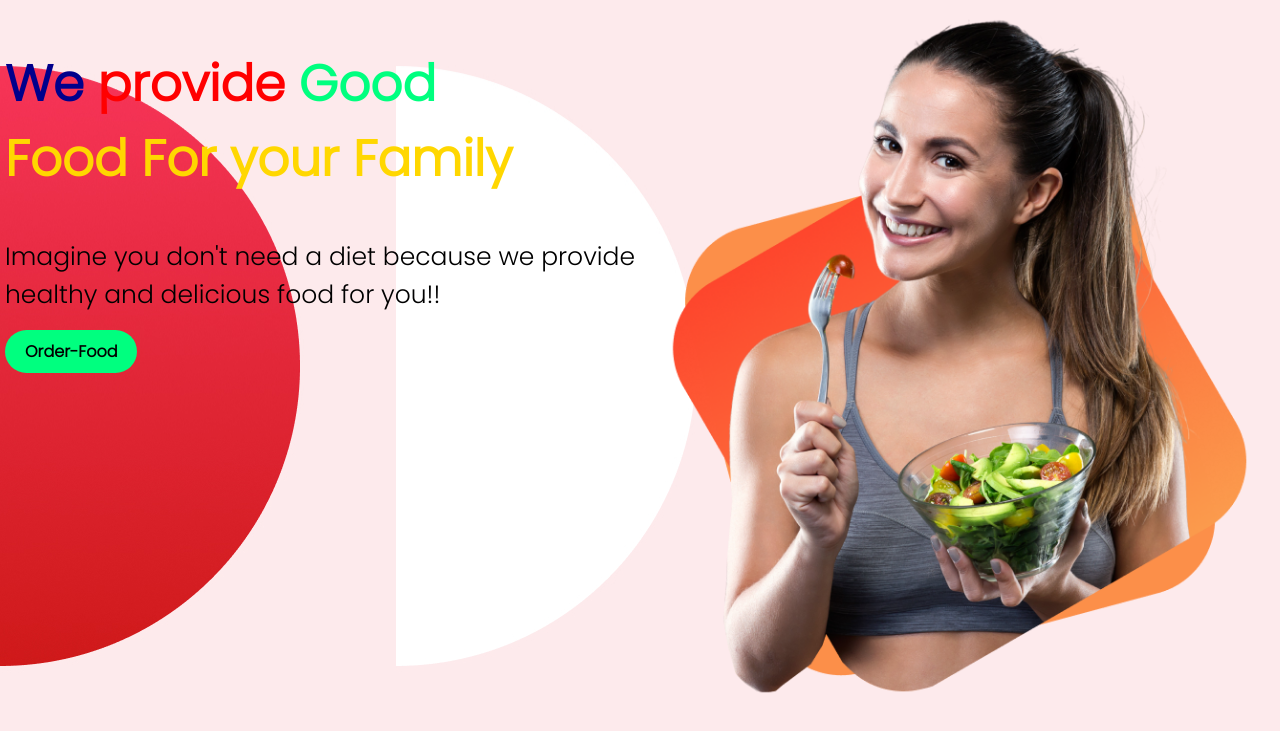
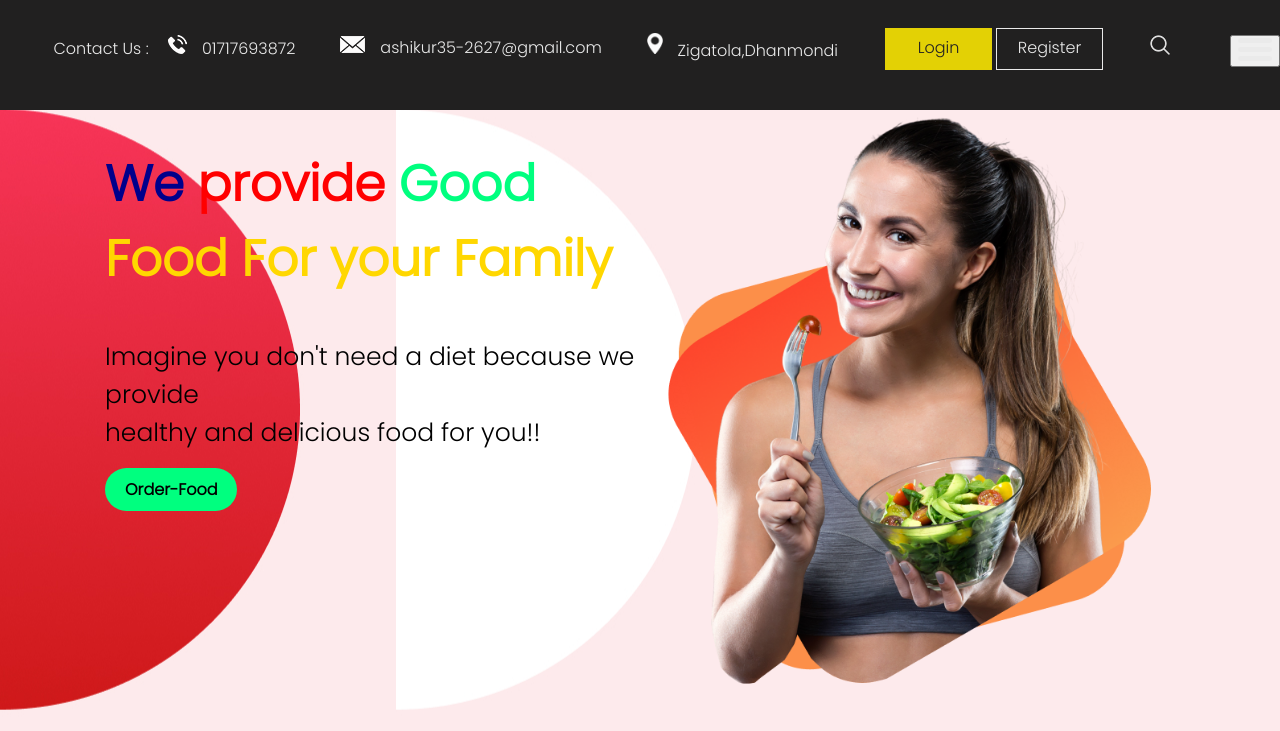
Before and after one commit to ashikur87/assignment-1, a plain HTML site: page index.html in a window 1280 px wide. Shown: the top 731 px of the page. Drawn offline with Linux system fonts and the light colour scheme.

Commit message:
added for bonus marking

```diff
--- a/index.html
+++ b/index.html
@@ -14,6 +14,29 @@
 </head>
 
 <body>
+    <header>
+        <div class="container-fluid">
+            <div class="right_header_info">
+                <ul>
+                    <li class="dinone">Contact Us : <img style="margin-right: 15px;margin-left: 15px;"
+                            src="images/phone_icon.png" alt="#"><a class="button" href="#">01717693872</a></li>
+                    <li class="dinone"><img style="margin-right: 15px;" src="images/mail_icon.png" alt="#"><a
+                            class="button" href="#">ashikur35-2627@gmail.com</a></li>
+                    <li class="dinone"><img style="margin-right: 15px;height: 21px;position: relative;top: -2px;"
+                            src="images/location_icon.png" alt="#"><a class="button" href="#">Zigatola,Dhanmondi</a>
+                    </li>
+                    <li class="button_user"><a class="button active" href="#">Login</a><a class="button"
+                            href="#">Register</a></li>
+                    <li><img style="margin-right: 15px;" src="images/search_icon.png" alt="#"></li>
+                    <li>
+                        <button type="button" id="sidebarCollapse">
+                            <img src="images/menu_icon.png" alt="#">
+                        </button>
+                    </li>
+                </ul>
+            </div>
+        </div>
+    </header>
     <section class=" first flexiable-container">
         <div class="half-width">
             <h1><span class="a">We </span><span class="b">provide</span><span class="c"> Good</span><br>
@@ -101,7 +124,7 @@
     <br>
     <br>
     <section>
-        <div class="full flexiable-container">
+        <div class="sub flexiable-container">
             <div class="half-width2">
                 <h1 class="c">700K</h1>
                 <p>Youtube Subscribers</p>
--- a/style.css
+++ b/style.css
@@ -1,4 +1,72 @@
 body{font-family: 'Poppins', sans-serif;margin: 0%;}
+header {
+    min-height: 80px;
+    background: #212020;
+    padding: 15px 0;
+    position: fixed;
+    width: 100%;
+    top: 0;
+    left: 0;
+    z-index: 998;
+}
+header .container-fluid {
+    max-width: 1850px;
+
+}
+.right_header_info {
+    width: 100%;
+    float: left;
+    padding: 20px 0 0;
+}
+.right_header_info ul {
+    list-style: none;
+    padding: 0;
+    margin: 0;
+    float: right;
+}
+.right_header_info ul li {
+    display: inline;
+    font-size: 16px;
+    margin-left: 45px;
+    color: #eaeaea;
+    font-weight: 400;
+    float: left;
+}
+.right_header_info ul li a {
+    color: #eaeaea;
+    font-weight: 300;
+}
+.button{ text-decoration: none;}
+.button_user a {
+    float: left;
+    min-width: 75px;
+    height: 35px;
+    text-align: center;
+    line-height: 35px;
+    position: relative;
+    top: -3px;
+    padding: 0 15px;
+    margin: 0 2px;
+}
+.button_user a {
+    float: left;
+    min-width: 75px;
+    height: 40px;
+    text-align: center;
+    line-height: 38px;
+    position: relative;
+    top: -7px;
+    padding: 0 15px;
+    margin: 0 2px;
+    border: solid #eaeaea 1px;
+}
+.button_user a:hover, .button_user a:focus, .button_user a.active {
+    background: #e3d105;
+    color: #fff;
+    border-color: #e3d105;
+    color: #222;
+}
+
 .flexiable-container{
     display:flex;
 }
@@ -11,6 +79,7 @@ h1{font-size: 50px;}
 .first{
     background-image: url(images/Frame\ 58.jpg);
     background-repeat: no-repeat;background-position: left;
+    padding: 100px;
 }
 .half-width{
     width: 50%;padding: 5px;
@@ -47,7 +116,7 @@ h1{font-size: 50px;}
     margin: auto;
 
     }
-.full{
+.sub{
 
     border: 1px solid;
     padding: 10px;
```
Also changed, not shown: images/location_icon.png (added), images/mail_icon.png (added), images/menu_icon.png (added), images/phone_icon.png (added), images/search_icon.png (added).
